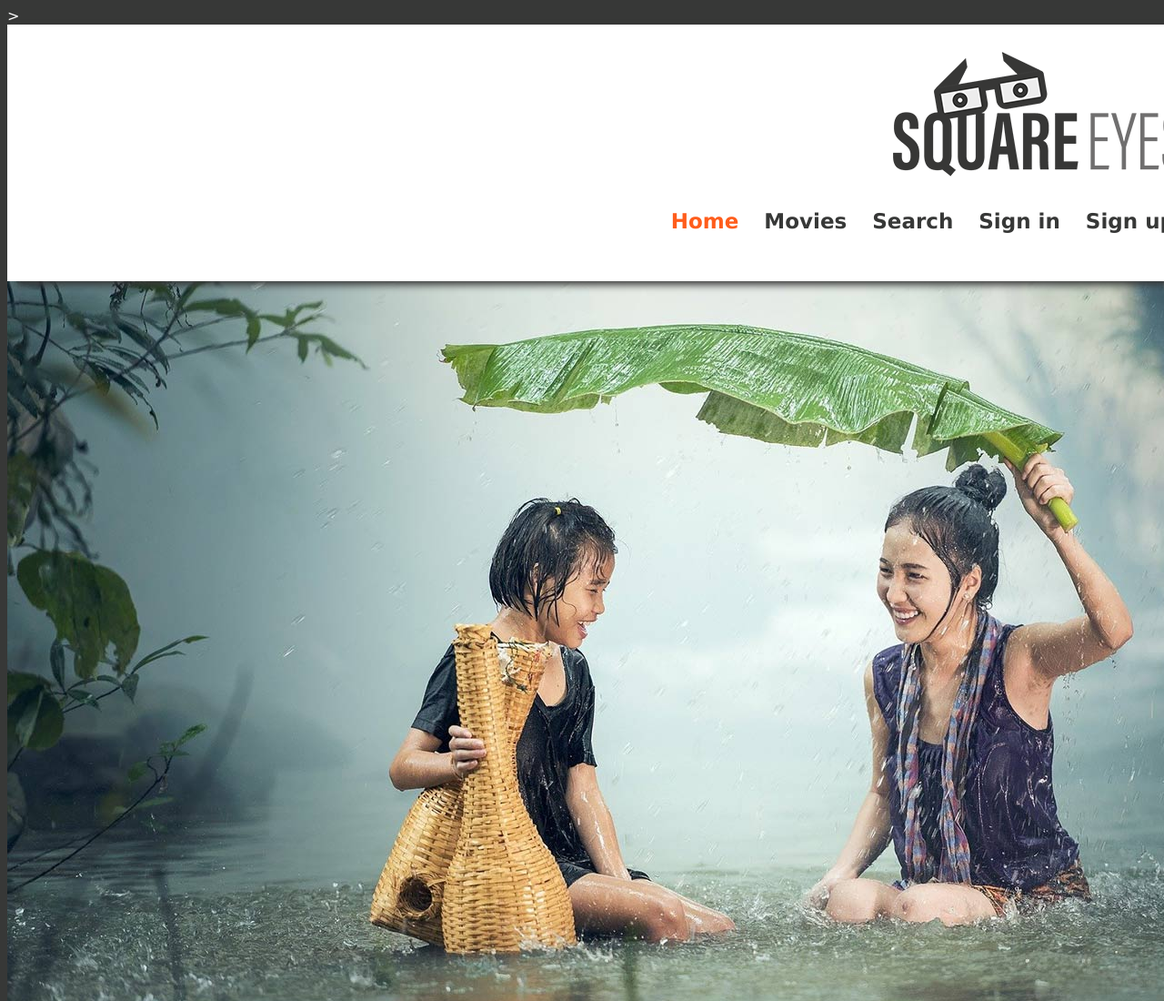
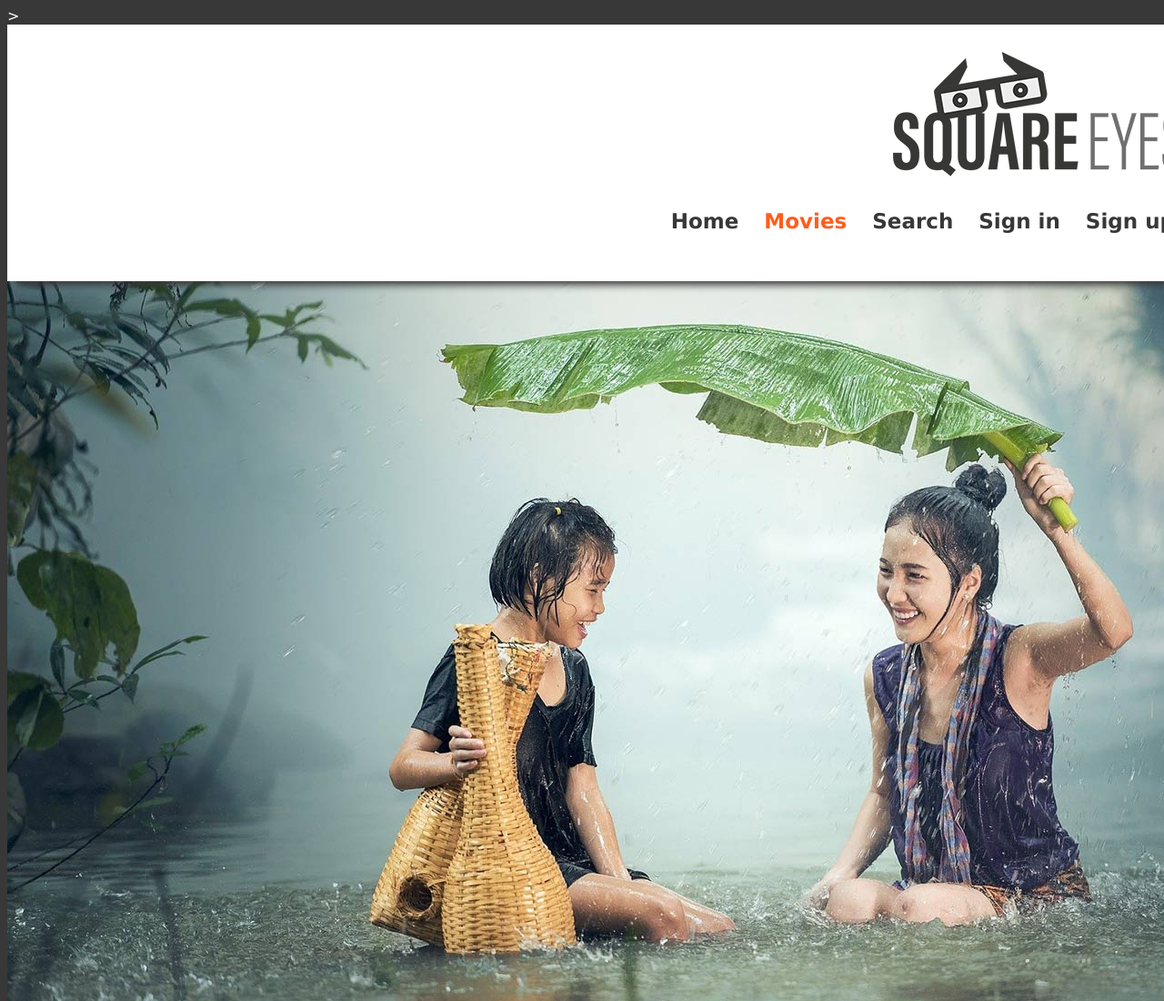
Before and after one commit to fridastromme/square-eyes, a plain HTML site: page movies.html in a window 1280 px wide. Shown: the top 1100 px of the page at 91% size. Drawn offline with Linux system fonts and the light colour scheme.

Commit message:
active button om movie page

```diff
--- a/movies.html
+++ b/movies.html
@@ -17,8 +17,8 @@
       /></a>
       <nav>
         <ul>
-          <li><a href="index.html" class="active">Home</a></li>
-          <li><a href="movies.html">Movies</a></li>
+          <li><a href="index.html">Home</a></li>
+          <li><a href="movies.html" class="active">Movies</a></li>
           <li><a href="search.html">Search</a></li>
           <li><a href="sign-in.html">Sign in</a></li>
           <li><a href="sign-up.html">Sign up</a></li>
```
